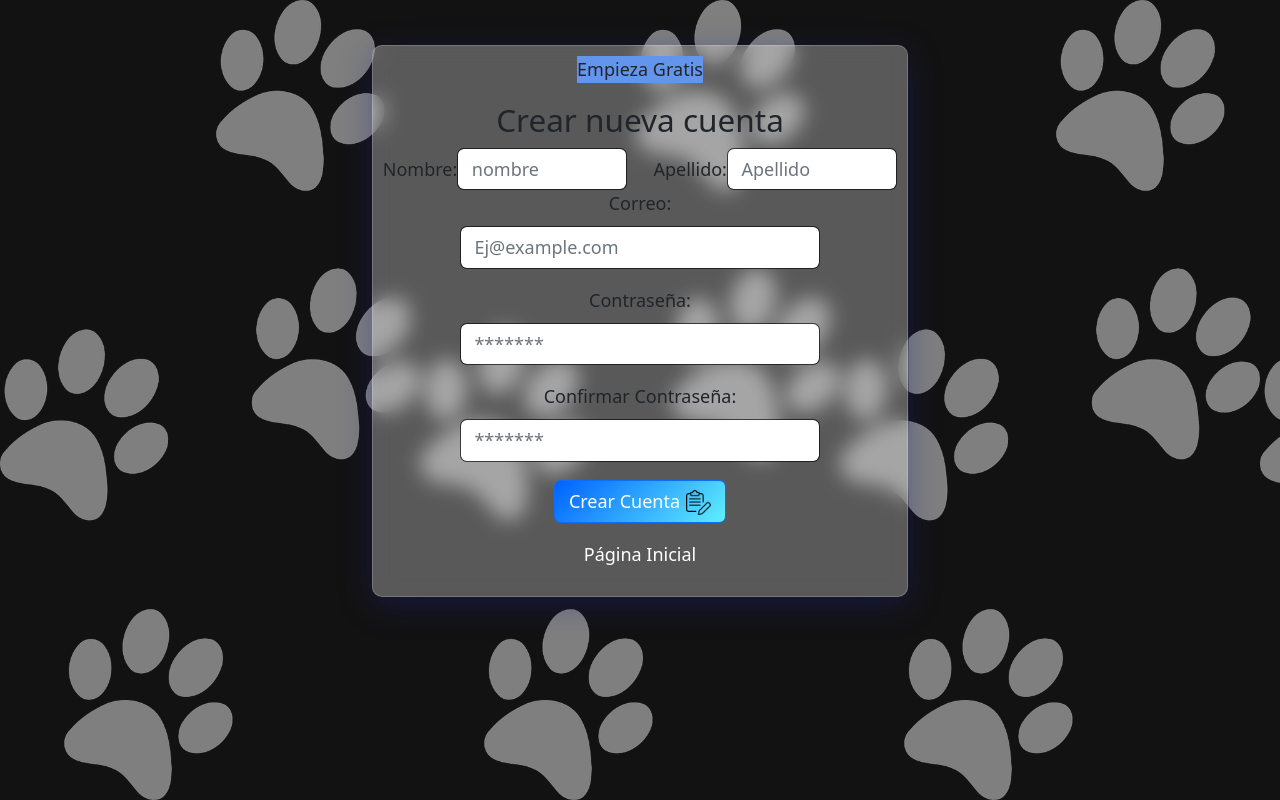
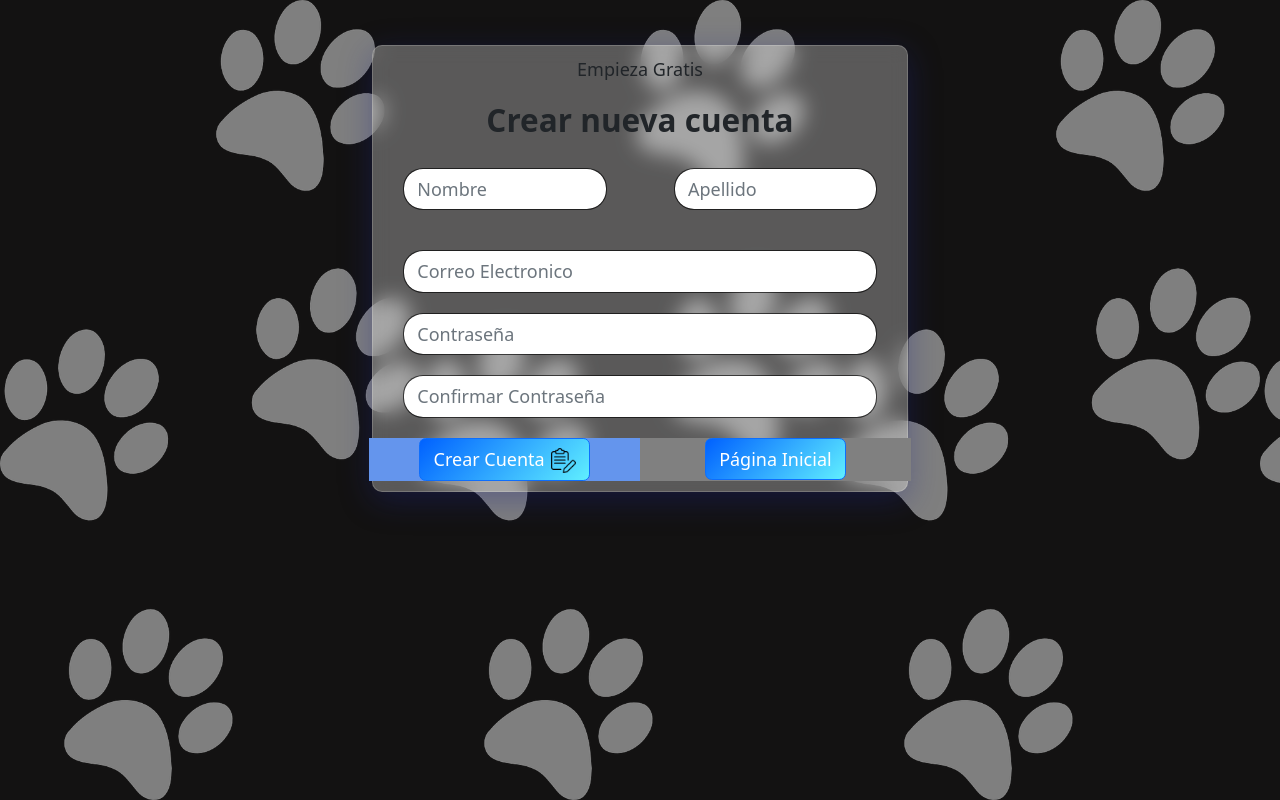
Before and after one commit to andersonNB/vet-app, a React (Vite) app: page /register in a window 1280 px wide. Built offline with nearby package versions, Linux system fonts and the light colour scheme.

Commit message:
UPDATE: Css styles in RegisterPage

```diff
--- a/src/shared/components/auth/pages/Register/RegisterPage.jsx
+++ b/src/shared/components/auth/pages/Register/RegisterPage.jsx
@@ -1,80 +1,93 @@
-import { Link } from "react-router-dom"
+import {Link} from "react-router-dom";
 import ImageRegister from "../../../../../assets/verify.png";
 import "./RegisterPage.scss";
 
 export const RegisterPage = () => {
 	return (
 		<>
-      <div className="backgroundImageRegister text-center" style={{minHeight:"100vh", maxWidth:"100%"}}>
-        <div  className="row align-items-center justify-content-center">
+			<div
+				className="backgroundImageRegister text-center"
+				style={{minHeight: "100vh", maxWidth: "100%"}}
+			>
+				<div className="row align-items-center justify-content-center">
 					<div className="col-sm-12 col-md-6 col-12">
 						<form className="formLogin">
-                <p style={{backgroundColor:"cornflowerblue", display:"inline-block"}} >Empieza Gratis</p>
-              <h3>Crear nueva cuenta</h3>
+							<p>Empieza Gratis</p>
+							<h3 style={{fontWeight:"900"}}>Crear nueva cuenta</h3>
 							<div className="row">
-                    <div className="col-6" style={{display:"flex",alignItems:"center", }}>
-                        Nombre:
+								<div className="col-6">
+									<div className="InputForm">
 										<input
 											type="text"
 											className="form-control inputText"
 											id="name"
-                        placeholder="nombre"
+											placeholder="Nombre"
+											style={{width: "100%"}}
 										/>
 									</div>
-                    <div className="col-6" style={{display:"flex",alignItems:"center"}}>
-                        Apellido:
+								</div>
+								<div className="col-6">
+									<div className="InputForm">
 										<input
 											type="text"
 											className="form-control inputText"
 											id="apellido"
 											placeholder="Apellido"
+											style={{width: "100%"}}
 										/>
 									</div>
 								</div>
-                <div className="mb-3">
-                  <label className="form-label">
-                    Correo:
-                  </label>
+							</div>
+							<div className="InputForm">
 								<input
 									type="email"
 									className="form-control inputText"
 									id="exampleInputEmail1"
 									aria-describedby="emailHelp"
-                    placeholder="Ej@example.com"
+									placeholder="Correo Electronico"
+									style={{width: "100%"}}
 								/>
 							</div>
-                <div className="mb-3">
-                  <label className="form-label">
-                    Contraseña:
-                  </label>
+							<div className="InputForm">
 								<input
 									type="password"
 									className="form-control inputText"
 									id="exampleInputPassword2"
-                    placeholder="*******"
+									placeholder="Contraseña"
+									style={{width: "100%"}}
 								/>
 							</div>
-                <div className="mb-3">
-                  <label className="form-label">
-                    Confirmar Contraseña:
-                  </label>
+							<div className="InputForm">
 								<input
 									type="password"
 									className="form-control inputText"
 									id="exampleInputPassword1"
-                    placeholder="*******"
+									placeholder="Confirmar Contraseña"
+									style={{width: "100%"}}
 								/>
 							</div>
-
+							<div className="row">
+								<div className="col" style={{backgroundColor:"cornflowerblue"}}>
 									<button type="submit" className="btn btn-primary box">
 										Crear Cuenta
-                    <img src={ImageRegister} style={{marginLeft:"6px",width: '25px', height: '25px'}} />
+										<img
+											src={ImageRegister}
+											style={{marginLeft: "6px", width: "25px", height: "25px"}}
+										/>
 									</button>
-                  <Link to="/" className="goHome m-3">Página Inicial</Link>
+								</div>
+								<div className="col" style={{backgroundColor:"grey"}}>
+									<button className="btn btn-primary box">
+										<Link to="/" className="goHome">
+											Página Inicial
+										</Link>
+									</button>
+								</div>
+							</div>
 						</form>
 					</div>
 				</div>
 			</div>
 		</>
-  )
-}
+	);
+};
--- a/src/shared/components/auth/pages/Register/RegisterPage.scss
+++ b/src/shared/components/auth/pages/Register/RegisterPage.scss
@@ -11,3 +11,12 @@
     overflow: hidden;
     width: 100%;
 }
+
+
+.InputForm{
+    margin: 20px;
+
+    .inputText{
+        border-radius: 20px;
+    }
+}
```
Lines whose indentation alone changed are shown as unchanged.
